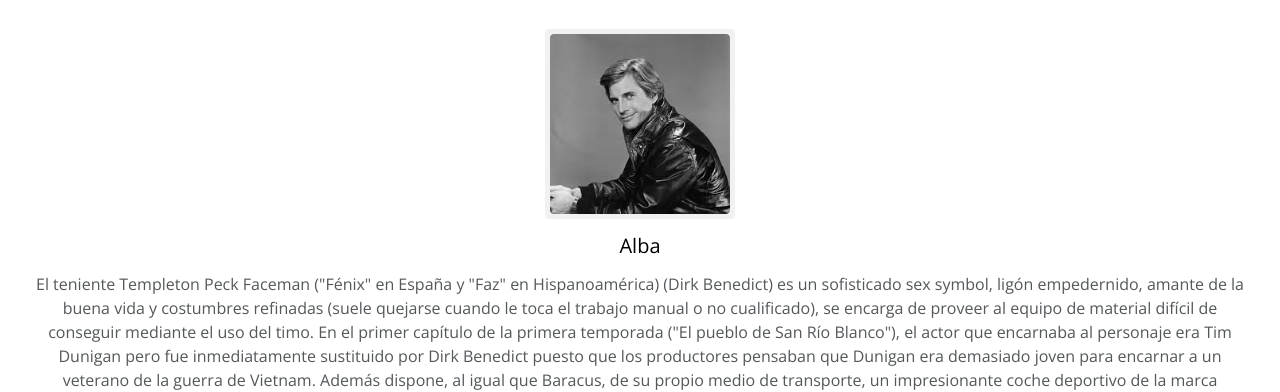
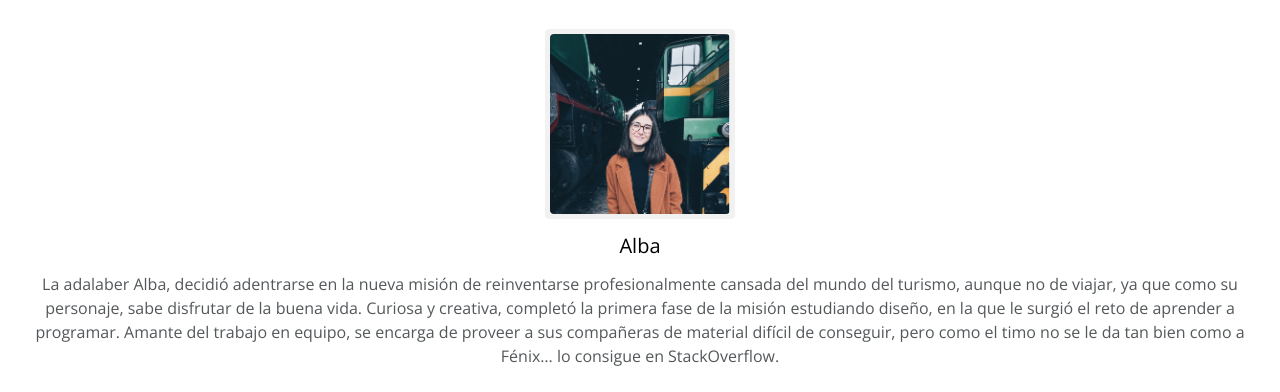
Before and after one commit to Analo-pez/project-promo-j-module-1-team-1, a plain HTML site: page project/index.html in a window 1280 px wide. Shown: the part 1786-2178 px from the top of the page. Drawn offline with nearby package versions, Linux system fonts and the light colour scheme.

Commit message:
Add alba's photo and text

```diff
--- a/project/index.html
+++ b/project/index.html
@@ -118,11 +118,11 @@
                 </article>
                 <article class="adalabersBox odd">
                     <div class="adalabersBoxImg">
-                        <img src="./images/descarga.jpg" alt="Alba" class="adalabersImg">
+                        <img src="images/alba.png" alt="Alba" class="adalabersImg">
                     </div>
                     <div class="adalabersBoxInfo">
                         <h3 class="adalabersName">Alba</h3>
-                        <p class="adalabersInfo">El teniente Templeton Peck Faceman ("Fénix" en España y "Faz" en Hispanoamérica) (Dirk Benedict) es un sofisticado sex symbol, ligón empedernido, amante de la buena vida y costumbres refinadas (suele quejarse cuando le toca el trabajo manual o no cualificado), se encarga de proveer al equipo de material difícil de conseguir mediante el uso del timo. En el primer capítulo de la primera temporada ("El pueblo de San Río Blanco"), el actor que encarnaba al personaje era Tim Dunigan pero fue inmediatamente sustituido por Dirk Benedict puesto que los productores pensaban que Dunigan era demasiado joven para encarnar a un veterano de la guerra de Vietnam. Además dispone, al igual que Baracus, de su propio medio de transporte, un impresionante coche deportivo de la marca Corvette.</p>
+                        <p class="adalabersInfo">La adalaber Alba, decidió adentrarse en la nueva misión de reinventarse profesionalmente cansada del mundo del turismo, aunque no de viajar, ya que como su personaje, sabe disfrutar de la buena vida. Curiosa y creativa, completó la primera fase de la misión estudiando diseño, en la que le surgió el reto de aprender a programar. Amante del trabajo en equipo, se encarga de proveer a sus compañeras de material difícil de conseguir, pero como el timo no se le da tan bien como a Fénix… lo consigue en StackOverflow.</p>
                         <div class="adalabersIconsRRSS">
                             <a href="https://twitter.com/albsmg" text="Twitter"><i class="fab fa-twitter icons"></i></a>
                             <a href="https://www.linkedin.com/in/albasanmartingarcia/" text="Linkedin"><i class="fab fa-linkedin-in icons"></i></a>
```
Also changed, not shown: project/images/alba.png (added).
